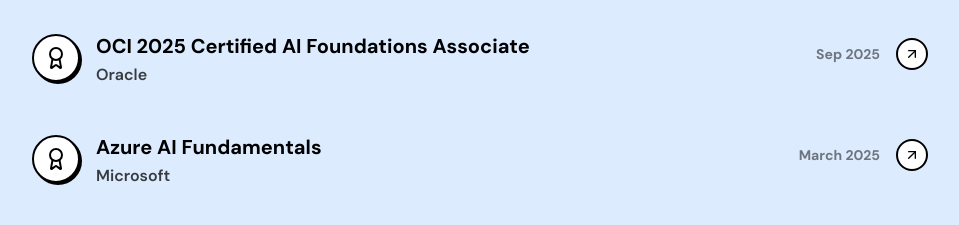
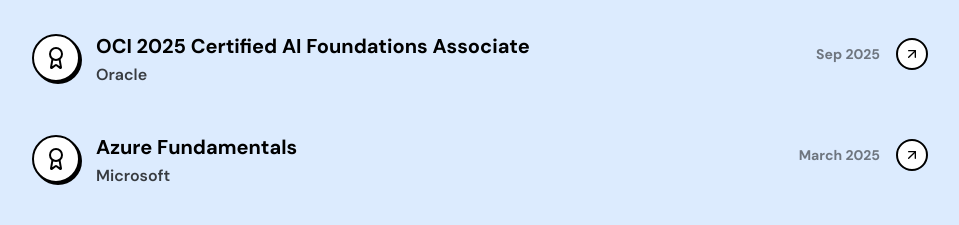
Before and after one commit to 09samuel/portfolio, a React (Vite) app: page / in a window 1280 px wide. Shown: the part 3720-3945 px from the top of the page, without its empty margins (160-1119 px from the left). Built offline with nearby package versions, Linux system fonts and the light colour scheme.

Commit message:
fix certification name

```diff
--- a/src/data/certifications.ts
+++ b/src/data/certifications.ts
@@ -16,7 +16,7 @@
   },
   {
     id: "azure-ai",
-    name: "Azure AI Fundamentals",
+    name: "Azure Fundamentals",
     issuer: "Microsoft",
     date: "March 2025",
     link: "https://www.credly.com/badges/937f8eb2-249d-48c6-8614-6f32bc459df0/public_url"
```
